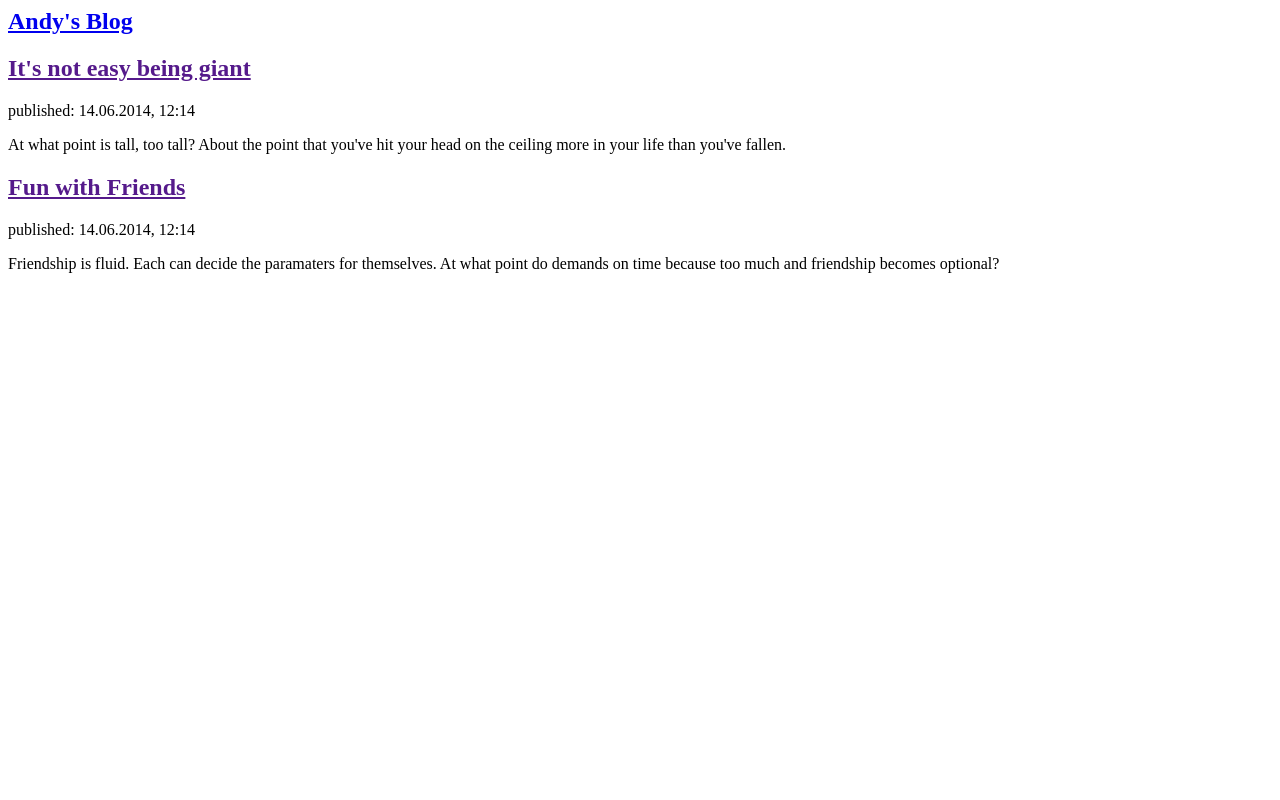
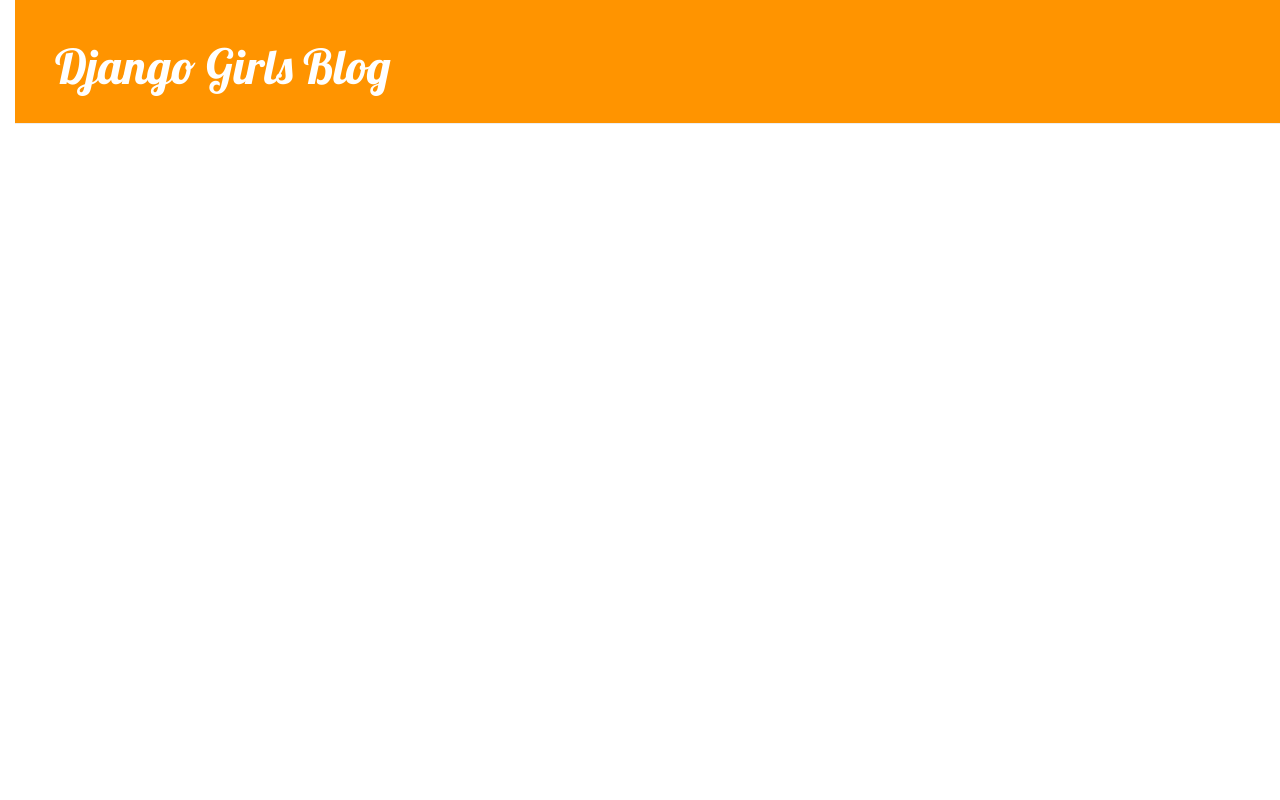
Before and after one commit to Wattage85/my-first-blog, a Django app: page / in a window 1280 px wide. Run offline with Django 3.2, Linux system fonts and the light colour scheme; tables that the repository leaves empty hold one stand-in row (values such as "Sample post"); some libraries are stand-ins or nearby versions.

Commit message:
Added view and template for detailed blog post as well as CSS for the site.

```diff
--- /dev/null
+++ b/blog/static/css/blog.css
@@ -0,0 +1,53 @@
+h1 a {
+    color: #FCA205;
+    font-family: 'Lobster'
+}
+body {
+    padding-left: 15px;
+}
+.page-header {
+    background-color: #ff9400;
+    margin-top: 0;
+    padding: 20px 20px 20px 40px;
+}
+
+.page-header h1, .page-header h1 a, .page-header h1 a:visited, .page-header h1 a:active {
+    color: #ffffff;
+    font-size: 36pt;
+    text-decoration: none;
+}
+
+.content {
+    margin-left: 40px;
+}
+
+h1, h2, h3, h4 {
+    font-family: 'Lobster', cursive;
+}
+
+.date {
+    color: #828282;
+}
+
+.save {
+    float: right;
+}
+
+.post-form textarea, .post-form input {
+    width: 100%;
+}
+
+.top-menu, .top-menu:hover, .top-menu:visited {
+    color: #ffffff;
+    float: right;
+    font-size: 26pt;
+    margin-right: 20px;
+}
+
+.post {
+    margin-bottom: 70px;
+}
+
+.post h1 a, .post h1 a:visited {
+    color: #000000;
+}
--- /dev/null
+++ b/blog/templates/blog/base.html
@@ -0,0 +1,23 @@
+{% load staticfiles %}
+<html>
+    <head>
+        <title>Andy's Blog</title>
+        <link rel="stylesheet" href="//maxcdn.bootstrapcdn.com/bootstrap/3.2.0/css/bootstrap.min.css">
+        <link rel="stylesheet" href="//maxcdn.bootstrapcdn.com/bootstrap/3.2.0/css/bootstrap-theme.min.css">
+        <link href="//fonts.googleapis.com/css?family=Lobster&subset=latin,latin-ext" rel="stylesheet" type="text/css">
+        <link rel="stylesheet" href="{% static 'css/blog.css' %}">
+    </head>
+    <body>
+        <div class="page-header">
+            <h1><a href="/">Django Girls Blog</a></h1>
+        </div>
+        <div class="content container">
+            <div class="row">
+                <div class="col-md-8">
+                {% block content %}
+                {% endblock %}
+                </div>
+            </div>
+        </div>
+    </body>
+</html>
--- a/blog/templates/blog/post_list.html
+++ b/blog/templates/blog/post_list.html
@@ -1,32 +1,13 @@
-<html>
-    <head>
-        <title>Andy's blog</title>
-    </head>
-    <body>
-          <div>
-              <h2><a href="/">Andy's Blog</a></h2>
-          </div>
+{% extends 'blog/base.html' %}
 
-          <div>
-              <h2><a href="">It's not easy being giant</a></h2>
-              <p>published: 14.06.2014, 12:14</p>
-              <p>At what point is tall, too tall? About the point that you've hit your head on the ceiling more in your life than you've fallen.</p>
-          </div>
-
-          <div>
-            {% for post in posts %}
-            <div>
-                <h2><a href="">{{ post.title }}</a></h2>
-                <p>published: {{ post.published_date }}</p>
-                <p>{{ post.text|linebreaksbr }}</p>
-            </div>
-            {% endfor %}
-          </div>
-
-          <div>
-              <h2><a href="">Fun with Friends</a></h2>
-              <p>published: 14.06.2014, 12:14</p>
-              <p>Friendship is fluid. Each can decide the paramaters for themselves. At what point do demands on time because too much and friendship becomes optional?</p>
-          </div>
-      </body>
-  </html>
+{% block content %}
+                    {% for post in posts %}
+                        <div class="post">
+                            <div class="date">
+                                <p>published: {{ post.published_date }}</p>
+                            </div>
+                            <h1><a href="{% url 'post_detail' pk=post.pk %}">{{ post.title }}</a></h1>
+                            <p>{{ post.text|linebreaksbr }}</p>
+                        </div>
+                    {% endfor %}
+{% endblock %}
--- a/blog/urls.py
+++ b/blog/urls.py
@@ -1,5 +1,7 @@
 from django.conf.urls import url
 from . import views
+
 urlpatterns = [
     url(r'^$', views.post_list, name='post_list'),
+    url(r'^post/(?P<pk>\d+)/$', views.post_detail, name='post_detail'),
 ]
--- a/blog/views.py
+++ b/blog/views.py
@@ -1,7 +1,11 @@
 from django.shortcuts import render
 from django.utils import timezone
 from .models import Post
+from django.shortcuts import render, get_object_or_404
 
 def post_list(request):
     posts = Post.objects.filter(published_date__lte=timezone.now()).order_by('published_date')
     return render(request, 'blog/post_list.html', {'posts': posts})
+def post_detail(request, pk):
+    post = get_object_or_404(Post, pk=pk)
+    return render(request, 'blog/post_detail.html', {'post': post})
```
Also changed, not shown: blog/templates/blog/post_detail.html (added, +13 -0 lines).
